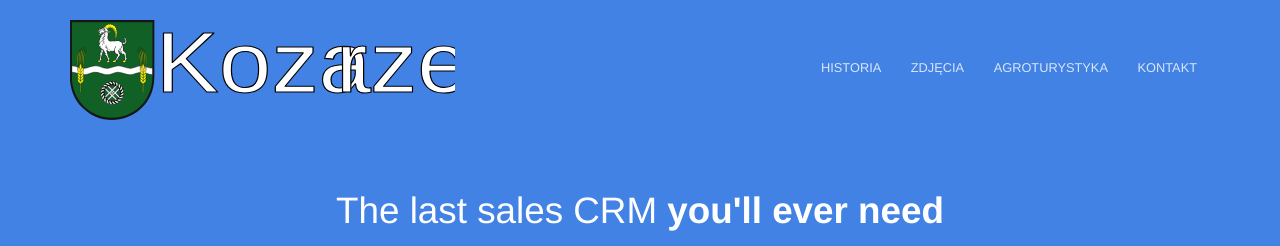
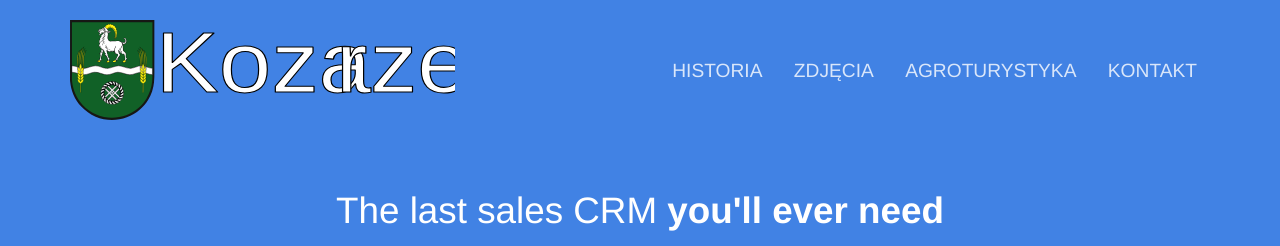
Before and after one commit to maxiemoose/kozarze, a Jekyll site: the page built from index.html, in a window 1280 px wide. Shown: the top 246 px of the page. Built offline with Jekyll 4.4.1, drawn with Linux system fonts in a browser that asks for light colours.

Commit message:
Update navigation.scss

```diff
--- a/_sass/navigation.scss
+++ b/_sass/navigation.scss
@@ -17,7 +17,7 @@
 
 nav {
 	text-transform: uppercase;
-	font-size: .8em;
+	font-size: 1.2em;
 	width: 100%;
 
 	@media #{$mid-point} {
```
